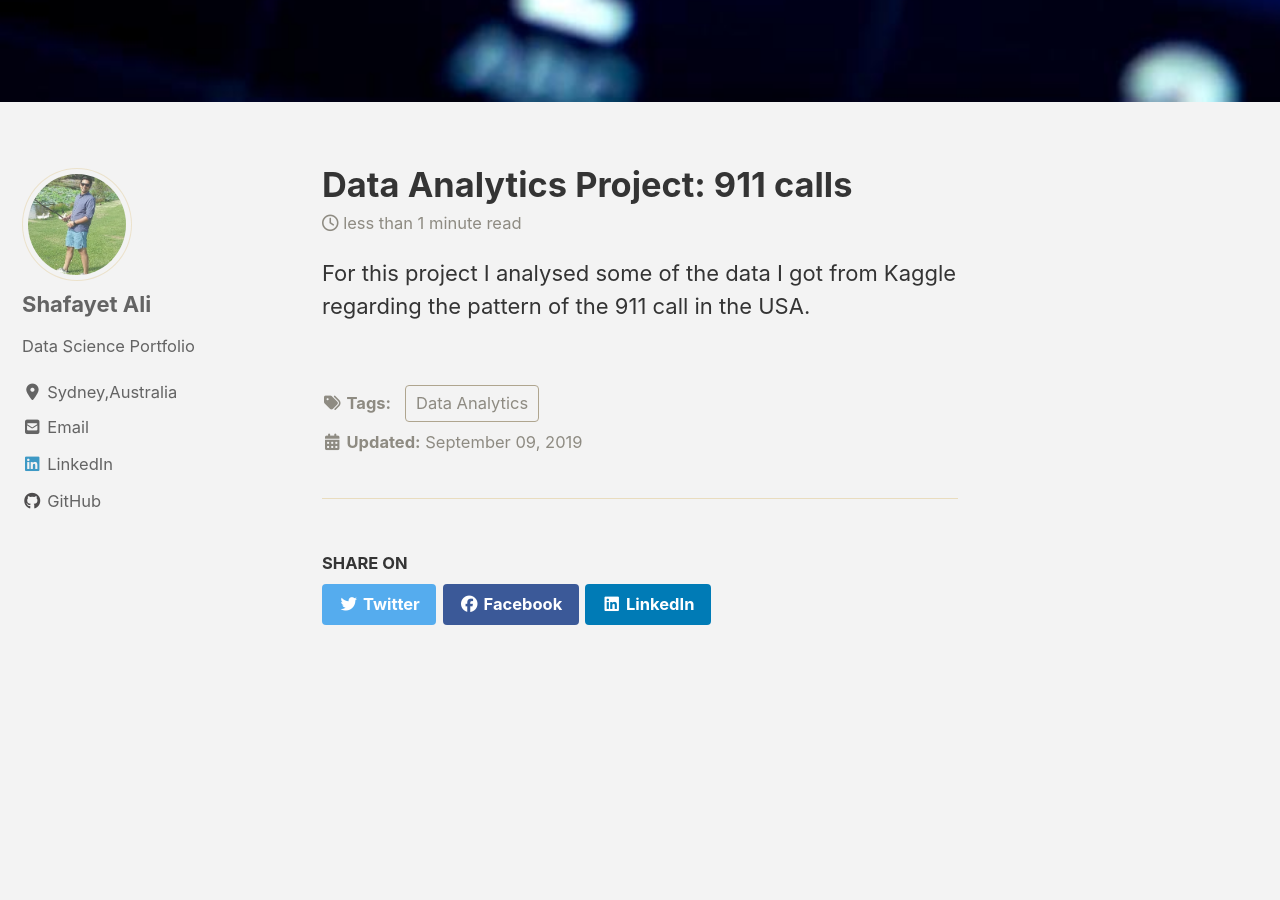
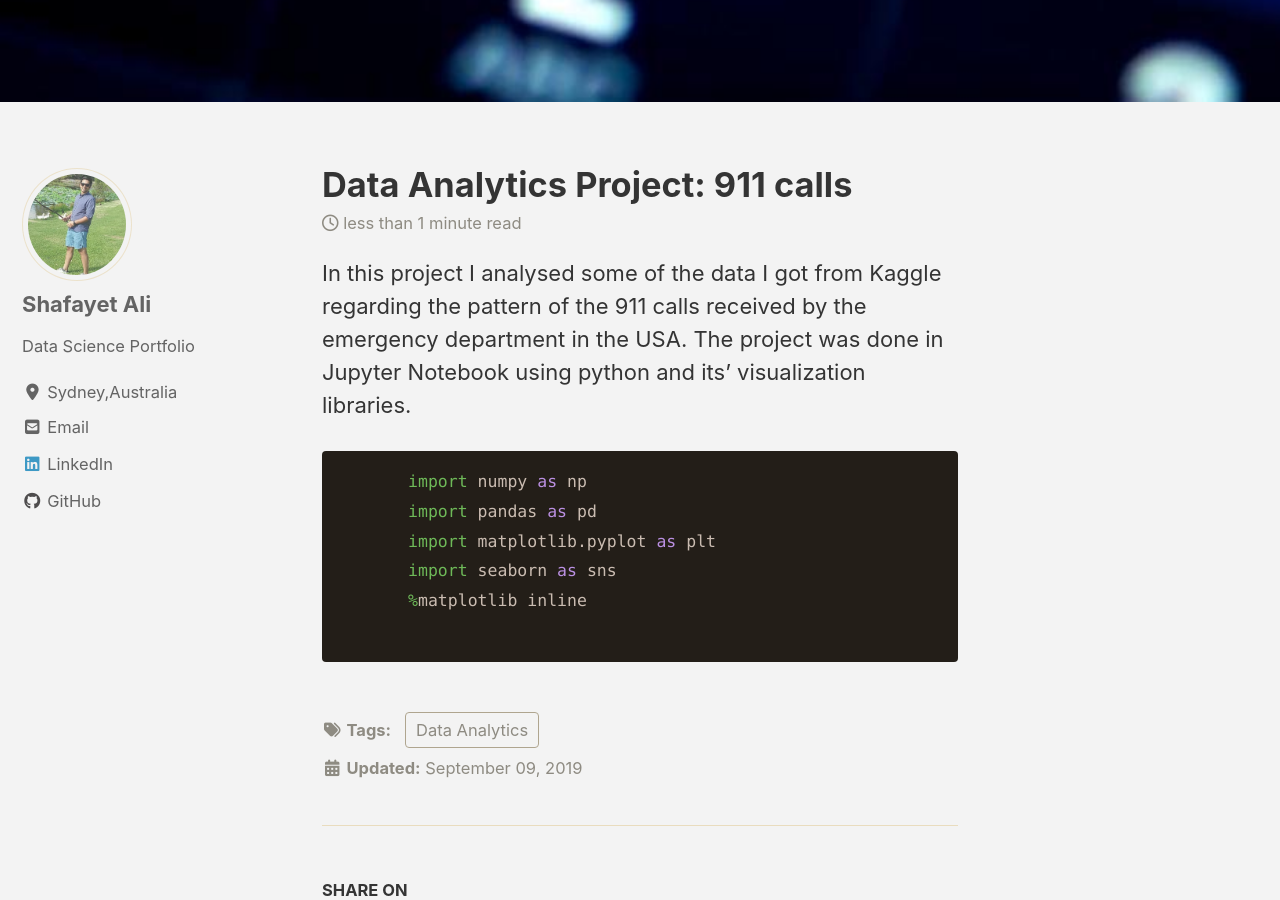
Before and after one commit to shafayet08/shafayet08.github.io, a Jekyll site: the page built from _posts/2019-09-9-911_calls.md, in a window 1280 px wide and 900 px high, scrolled down 605 px. Built offline with Jekyll 4.4.1, drawn with Linux system fonts in a browser that asks for light colours; cached includes are drawn as plain includes; nearby versions of some CDN libraries.

Commit message:
new github

````diff
--- a/_posts/2019-09-9-911_calls.md
+++ b/_posts/2019-09-9-911_calls.md
@@ -6,4 +6,15 @@
  image: "/images/911/911.jpg"
  excerpt: "Data Analytics, 911"
 ---
- For this project I analysed some of the data I got from Kaggle regarding the pattern of the 911 call in the USA.
+ In this project I analysed some of the data I got from Kaggle regarding the pattern of the 911 calls received by the emergency department in the USA.
+ The project was done in Jupyter Notebook using python and its' visualization libraries.
+
+
+ ```python
+       import numpy as np
+       import pandas as pd
+       import matplotlib.pyplot as plt
+       import seaborn as sns
+       %matplotlib inline
+
+  ```
````
